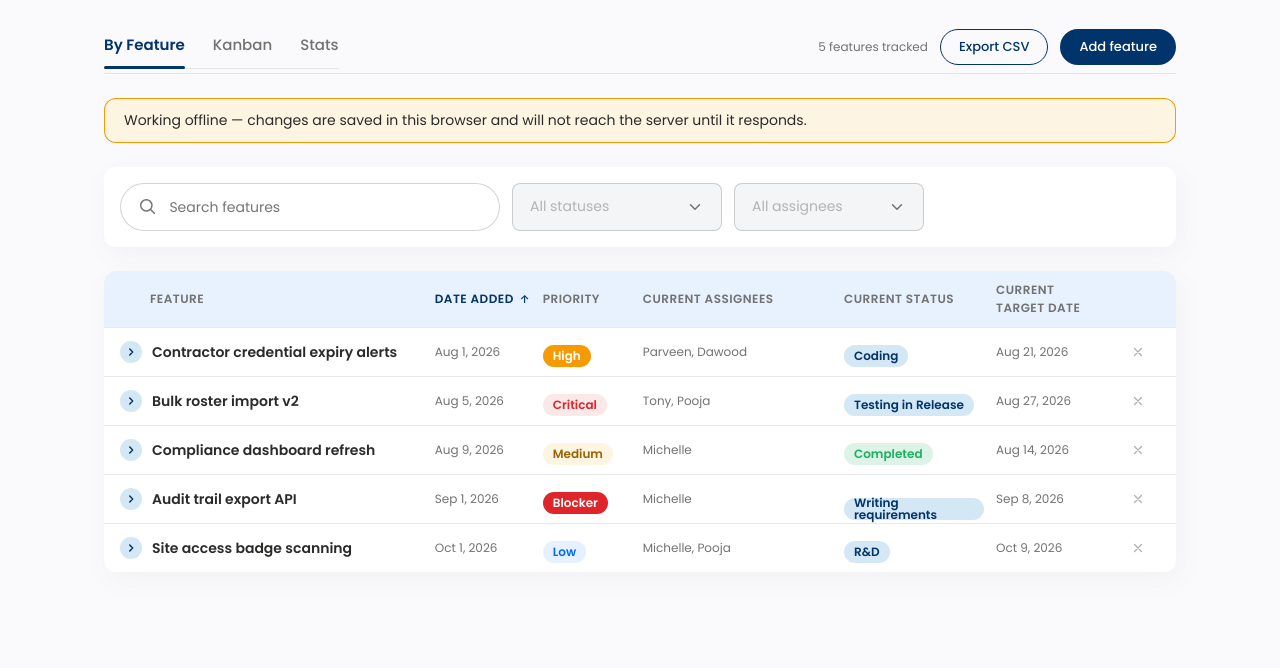
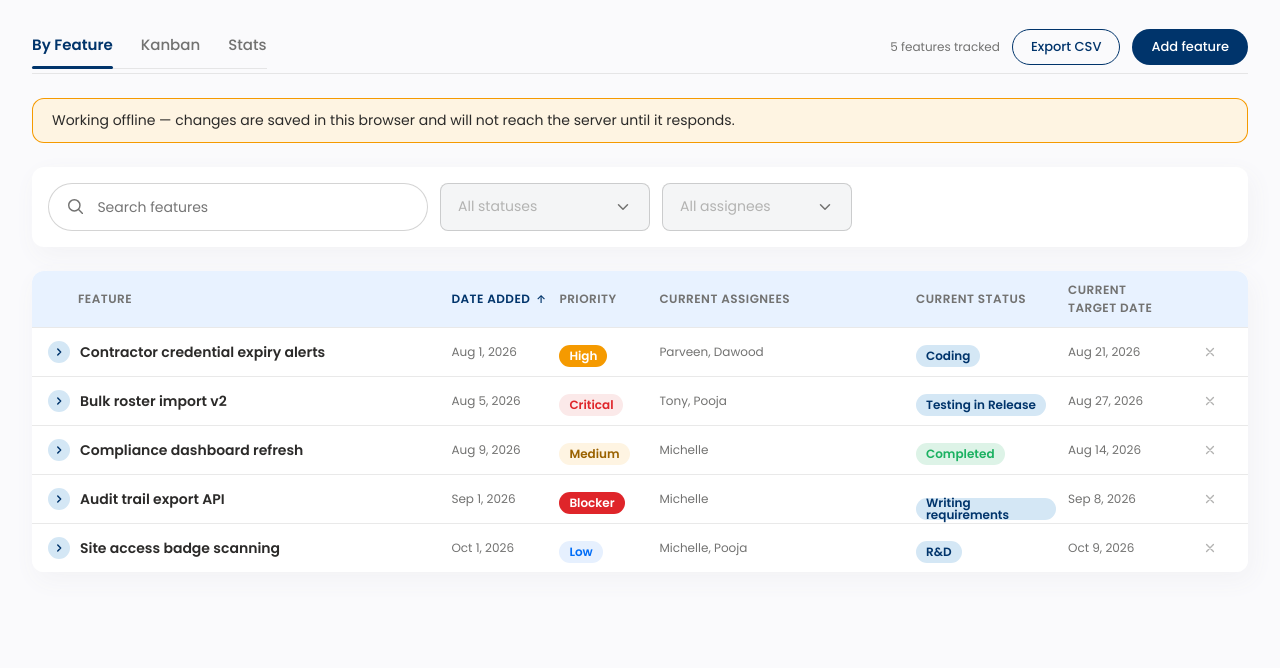
Before and after one commit to KateMukmin/collaboration_tracker, a website: page index.html in a window 1280 px wide. Shown: the part 184-852 px from the top of the page. Drawn offline with nearby package versions, Linux system fonts and the light colour scheme; no server answers.

Commit message:
Add files via upload

```diff
--- a/index.html
+++ b/index.html
@@ -96,7 +96,7 @@
     </div>
   </sc-if>
 
-  <div style="max-width:1120px;margin:0 auto;padding:40px 24px 96px">
+  <div style="max-width:1800px;margin:0 auto;padding:40px 32px 96px">
     <h1 style="font-family:var(--font-display);font-size:var(--h1-size);line-height:var(--h1-line);font-weight:var(--h1-weight);letter-spacing:-0.01em;color:var(--text-brand);margin-bottom:4px">Feature Status Tracker</h1>
     <p style="font-family:var(--font-body);font-size:var(--label-1-size);line-height:var(--label-1-line);color:var(--text-secondary);margin-bottom:32px;max-width:640px;text-wrap:pretty">Track features across product and dev — assignees, statuses and target dates per stage.</p>
 
```
